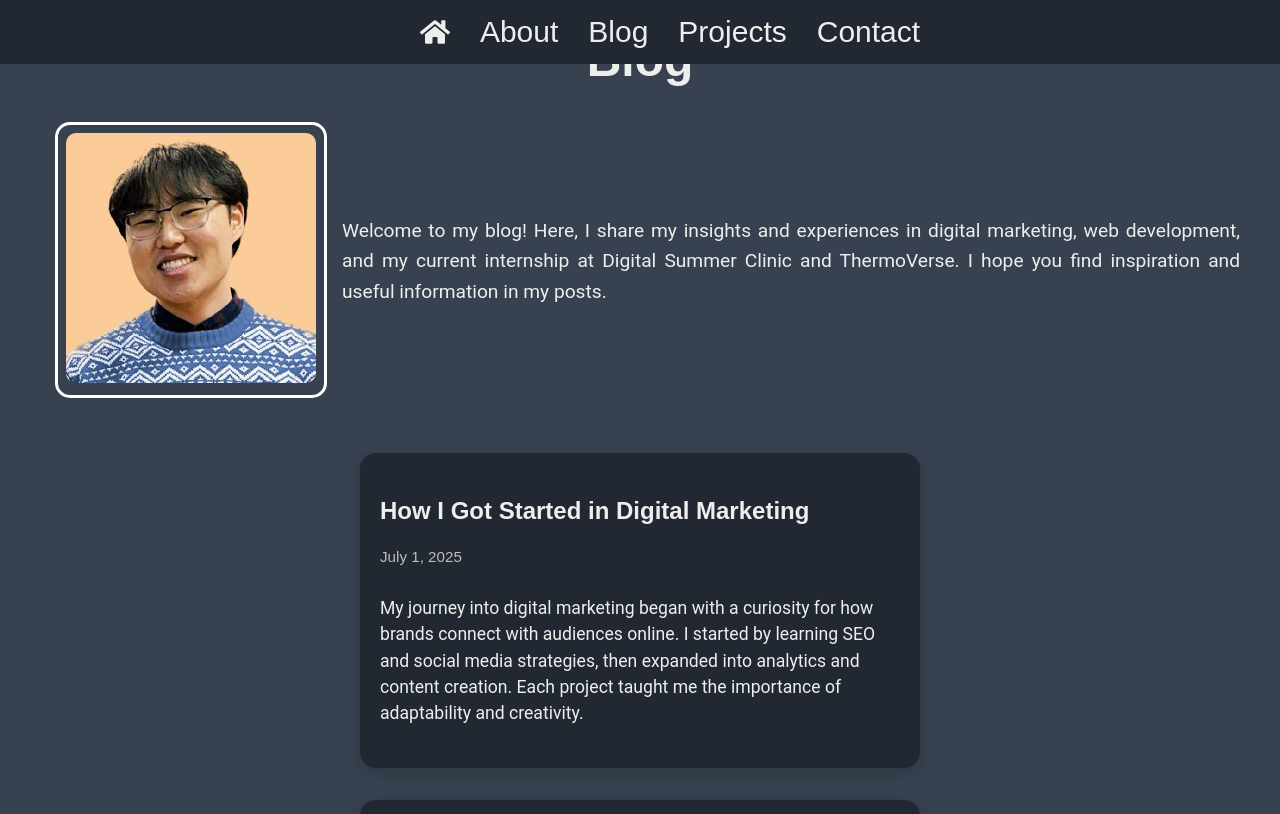
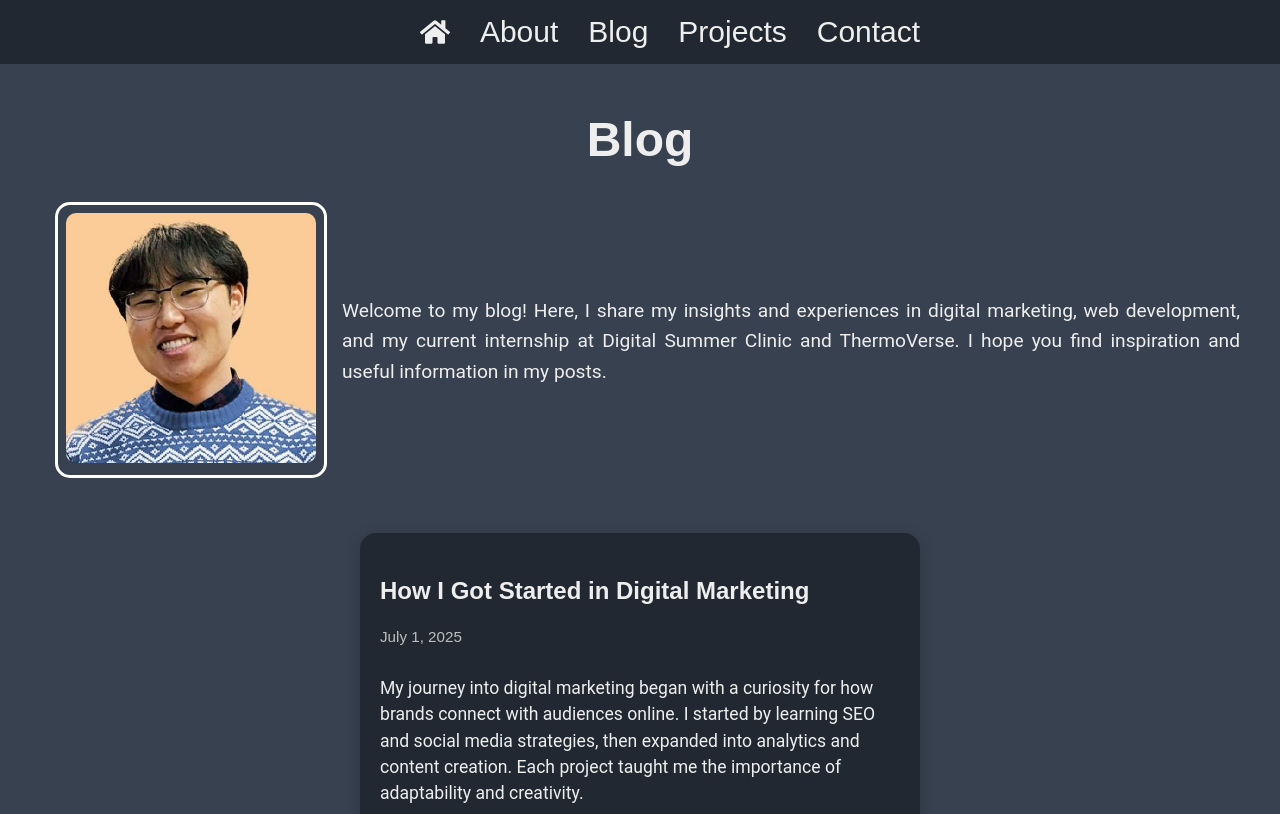
Before and after one commit to WhaleAnchor/AC-React-Portfolio, a React (Create React App) app: page /blog in a window 1280 px wide. Shown: the top 814 px of the page. Built offline with nearby package versions, Linux system fonts and the light colour scheme.

Commit message:
refactor: update BlogContainer padding for improved layout and navbar visibility

```diff
--- a/src/components/Blog.js
+++ b/src/components/Blog.js
@@ -13,10 +13,10 @@ const BlogContainer = styled.div`
   background-color: rgb(55,65,79,1);
   background: linear-gradient(180deg, rgba(55,65,79,1) 90%, rgba(34,40,49,1) 100%);
   color: #eeeeee;
-  padding: 0 20px;
+  padding: 80px 20px 0 20px; /* Add top padding for navbar */
 
   @media (max-width: 768px) {
-    padding: 0 10px;
+    padding: 70px 10px 0 10px;
   }
 `;
 
```
